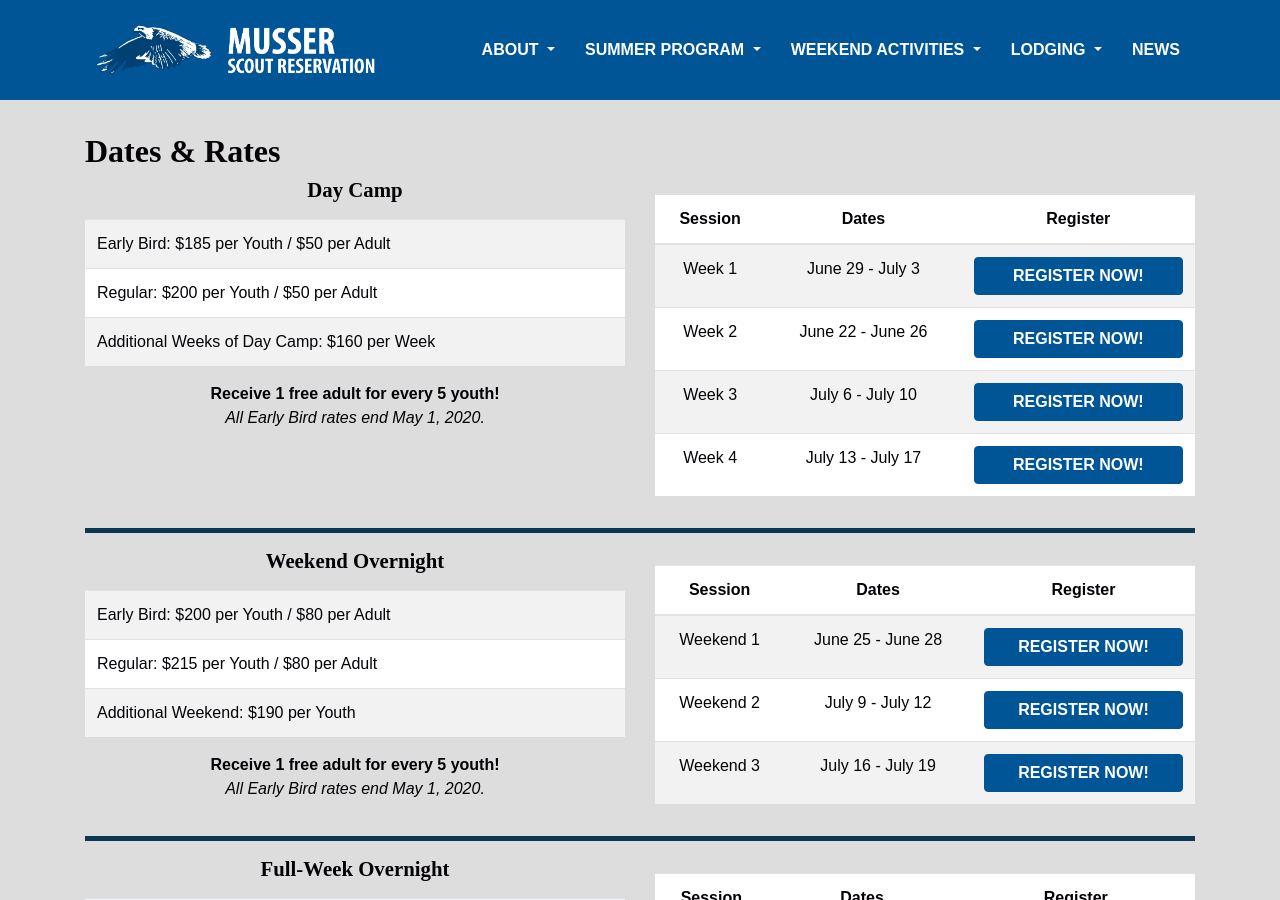
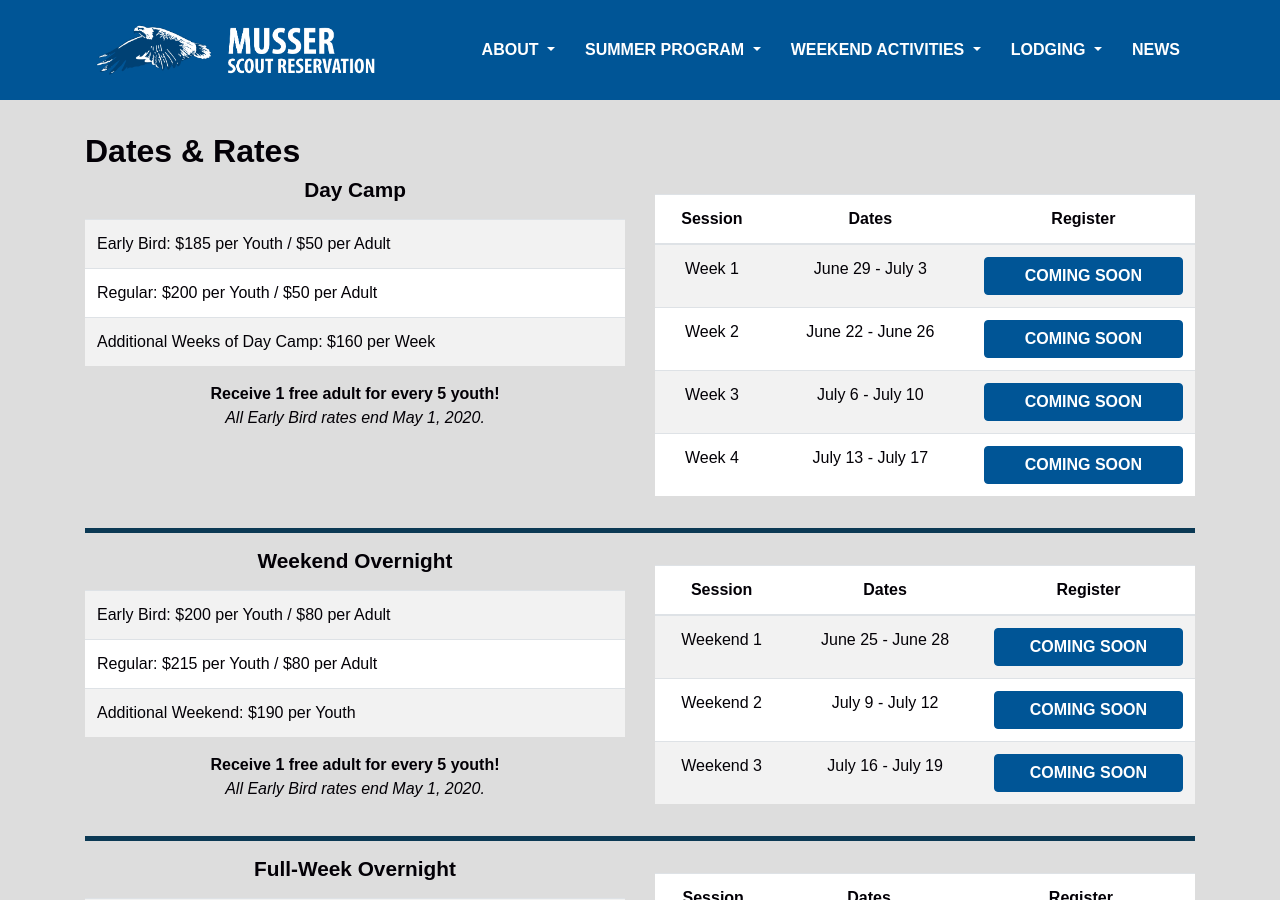
Before and after one commit to colbsa/MusserSR.org, a Jekyll site: the page built from summer-register.md, in a window 1280 px wide and 900 px high. Built offline with Jekyll 4.4.1, drawn with Linux system fonts in a browser that asks for light colours; some web fonts are replaced; some of the changed text lies outside the part shown.

Commit message:
Changed fonts, updated nav, added placeholder registration

```diff
--- a/_includes/page_head.html
+++ b/_includes/page_head.html
@@ -53,7 +53,7 @@
             </a>
             <div class="dropdown-menu dropdown-menu" aria-labelledby="navbarDropdownMenuLink">
               <a class="dropdown-item" href="/maps">Maps</a>
-              <a class="dropdown-item" href="/#">Calendar</a>
+              <!-- <a class="dropdown-item" href="/#">Calendar</a> -->
               <a class="dropdown-item" href="/hunting-fishing">Hunting &amp; Fishing</a>
             </div>
           </li>
--- a/assets/custom/css/style.css
+++ b/assets/custom/css/style.css
@@ -1,59 +1,4 @@
-/* === FONT FAMILY SETUP === */
-.museo-sans {
-  font-family: "museo-sans", sans-serif;
-}
-.museo-slab {
-  font-family: "museo-slab", serif;
-}
-@font-face {
-  font-family: museo-sans-n3;
-  src: url(https://use.typekit.com/af/f6d549/00000000000000000000e7fe/27/l?primer=7cdcb44be4a7db8877ffa5c0007b8dd865b3bbc383831fe2ea177f62257a9191&fvd=n3&v=3) format("woff2"), url(https://use.typekit.com/af/f6d549/00000000000000000000e7fe/27/d?primer=7cdcb44be4a7db8877ffa5c0007b8dd865b3bbc383831fe2ea177f62257a9191&fvd=n3&v=3) format("woff"), url(https://use.typekit.com/af/f6d549/00000000000000000000e7fe/27/a?primer=7cdcb44be4a7db8877ffa5c0007b8dd865b3bbc383831fe2ea177f62257a9191&fvd=n3&v=3) format("opentype");
-  font-weight: 300;
-  font-style: normal;
-}
-@font-face {
-  font-family: museo-sans-i3;
-  src: url(https://use.typekit.com/af/55aa58/00000000000000000000e802/27/l?primer=7cdcb44be4a7db8877ffa5c0007b8dd865b3bbc383831fe2ea177f62257a9191&fvd=i3&v=3) format("woff2"), url(https://use.typekit.com/af/55aa58/00000000000000000000e802/27/d?primer=7cdcb44be4a7db8877ffa5c0007b8dd865b3bbc383831fe2ea177f62257a9191&fvd=i3&v=3) format("woff"), url(https://use.typekit.com/af/55aa58/00000000000000000000e802/27/a?primer=7cdcb44be4a7db8877ffa5c0007b8dd865b3bbc383831fe2ea177f62257a9191&fvd=i3&v=3) format("opentype");
-  font-weight: 300;
-  font-style: italic;
-}
-@font-face {
-  font-family: museo-sans-n7;
-  src: url(https://use.typekit.com/af/c2dac6/00000000000000000000e805/27/l?primer=7cdcb44be4a7db8877ffa5c0007b8dd865b3bbc383831fe2ea177f62257a9191&fvd=n7&v=3) format("woff2"), url(https://use.typekit.com/af/c2dac6/00000000000000000000e805/27/d?primer=7cdcb44be4a7db8877ffa5c0007b8dd865b3bbc383831fe2ea177f62257a9191&fvd=n7&v=3) format("woff"), url(https://use.typekit.com/af/c2dac6/00000000000000000000e805/27/a?primer=7cdcb44be4a7db8877ffa5c0007b8dd865b3bbc383831fe2ea177f62257a9191&fvd=n7&v=3) format("opentype");
-  font-weight: 700;
-  font-style: normal;
-}
-@font-face {
-  font-family: museo-sans-i7;
-  src: url(https://use.typekit.com/af/dc6ba3/00000000000000000000e806/27/l?primer=7cdcb44be4a7db8877ffa5c0007b8dd865b3bbc383831fe2ea177f62257a9191&fvd=i7&v=3) format("woff2"), url(https://use.typekit.com/af/dc6ba3/00000000000000000000e806/27/d?primer=7cdcb44be4a7db8877ffa5c0007b8dd865b3bbc383831fe2ea177f62257a9191&fvd=i7&v=3) format("woff"), url(https://use.typekit.com/af/dc6ba3/00000000000000000000e806/27/a?primer=7cdcb44be4a7db8877ffa5c0007b8dd865b3bbc383831fe2ea177f62257a9191&fvd=i7&v=3) format("opentype");
-  font-weight: 700;
-  font-style: italic;
-}
-@font-face {
-  font-family: museo-slab-n3;
-  src: url(https://use.typekit.com/af/f8c331/0000000000000000000100fe/27/l?primer=7cdcb44be4a7db8877ffa5c0007b8dd865b3bbc383831fe2ea177f62257a9191&fvd=n3&v=3) format("woff2"), url(https://use.typekit.com/af/f8c331/0000000000000000000100fe/27/d?primer=7cdcb44be4a7db8877ffa5c0007b8dd865b3bbc383831fe2ea177f62257a9191&fvd=n3&v=3) format("woff"), url(https://use.typekit.com/af/f8c331/0000000000000000000100fe/27/a?primer=7cdcb44be4a7db8877ffa5c0007b8dd865b3bbc383831fe2ea177f62257a9191&fvd=n3&v=3) format("opentype");
-  font-weight: 300;
-  font-style: normal;
-}
-@font-face {
-  font-family: museo-slab-i3;
-  src: url(https://use.typekit.com/af/810490/000000000000000000010141/27/l?primer=7cdcb44be4a7db8877ffa5c0007b8dd865b3bbc383831fe2ea177f62257a9191&fvd=i3&v=3) format("woff2"), url(https://use.typekit.com/af/810490/000000000000000000010141/27/d?primer=7cdcb44be4a7db8877ffa5c0007b8dd865b3bbc383831fe2ea177f62257a9191&fvd=i3&v=3) format("woff"), url(https://use.typekit.com/af/810490/000000000000000000010141/27/a?primer=7cdcb44be4a7db8877ffa5c0007b8dd865b3bbc383831fe2ea177f62257a9191&fvd=i3&v=3) format("opentype");
-  font-weight: 300;
-  font-style: italic;
-}
-@font-face {
-  font-family: museo-slab-n7;
-  src: url(https://use.typekit.com/af/1b8c3f/000000000000000000011aff/27/l?primer=7cdcb44be4a7db8877ffa5c0007b8dd865b3bbc383831fe2ea177f62257a9191&fvd=n7&v=3) format("woff2"), url(https://use.typekit.com/af/1b8c3f/000000000000000000011aff/27/d?primer=7cdcb44be4a7db8877ffa5c0007b8dd865b3bbc383831fe2ea177f62257a9191&fvd=n7&v=3) format("woff"), url(https://use.typekit.com/af/1b8c3f/000000000000000000011aff/27/a?primer=7cdcb44be4a7db8877ffa5c0007b8dd865b3bbc383831fe2ea177f62257a9191&fvd=n7&v=3) format("opentype");
-  font-weight: 700;
-  font-style: normal;
-}
-@font-face {
-  font-family: museo-slab-i7;
-  src: url(https://use.typekit.com/af/3a798d/00000000000000000000ec0a/27/l?primer=7cdcb44be4a7db8877ffa5c0007b8dd865b3bbc383831fe2ea177f62257a9191&fvd=i7&v=3) format("woff2"), url(https://use.typekit.com/af/3a798d/00000000000000000000ec0a/27/d?primer=7cdcb44be4a7db8877ffa5c0007b8dd865b3bbc383831fe2ea177f62257a9191&fvd=i7&v=3) format("woff"), url(https://use.typekit.com/af/3a798d/00000000000000000000ec0a/27/a?primer=7cdcb44be4a7db8877ffa5c0007b8dd865b3bbc383831fe2ea177f62257a9191&fvd=i7&v=3) format("opentype");
-  font-weight: 700;
-  font-style: italic;
-}
-
+@import url("https://use.typekit.net/imn7bzt.css");
 
 /* === COLOR VARIABLES === */
 :root {
@@ -80,13 +25,12 @@
   --footer-background: var(--musser-grey);
 }
 
-
 /* === GLOBAL STYLES === */
 body {
   font-size: 1rem;
   color: var(--page-text);
   background-color: var(--page-background);
-  font-family: 'museo-sans', sans-serif;
+  font-family: 'myriad-pro', sans-serif;
   padding-top: 100px;
 }
 p {
@@ -94,12 +38,12 @@ p {
   margin: 30px 0;
 }
 h1, h2, h3 {
-  font-weight: 800;
-  font-family: 'museo-slab', serif;
+  font-weight: 900;
+  font-family: 'myriad-pro', sans-serif;
 }
 h4, h5, h6 {
-  font-weight: 800;
-  font-family: 'museo-sans', sans-serif;
+  font-weight: 700;
+  font-family: 'myriad-pro', sans-serif;
 }
 h1 {
   font-size: 2rem;
@@ -211,7 +155,7 @@ iframe {
 /* setup */
 .navbar.bg-light {
   background-color: var(--nav-background) !important;
-  font-family: 'museo-sans', sans-serif;
+  font-family: 'myriad-pro', sans-serif;
 }
 .navbar li.nav-item a.nav-link {
   color: var(--nav-links);
@@ -325,7 +269,7 @@ footer .list-inline {
 .footer h4 {
   font-weight: 600;
   margin-top: 10px;
-  font-family: 'museo-slab', serif;
+  font-family: 'myriad-pro', serif;
 }
 
 .footer-main {
--- a/summer-register.md
+++ b/summer-register.md
@@ -38,22 +38,22 @@ permalink: /summer/register
           <tr>
             <td>Week 1</td>
             <td>June 29 - July 3</td>
-            <td><a class="btn btn-primary btn-block" href="#">Register Now!</a></td>
+            <td><a class="btn btn-primary btn-block" href="#">Coming Soon</a></td>
           </tr>
           <tr>
             <td>Week 2</td>
             <td>June 22 - June 26</td>
-            <td><a class="btn btn-primary btn-block" href="#">Register Now!</a></td>
+            <td><a class="btn btn-primary btn-block" href="#">Coming Soon</a></td>
           </tr>
           <tr>
             <td>Week 3</td>
             <td>July 6 - July 10</td>
-            <td><a class="btn btn-primary btn-block" href="#">Register Now!</a></td>
+            <td><a class="btn btn-primary btn-block" href="#">Coming Soon</a></td>
           </tr>
           <tr>
             <td>Week 4</td>
             <td>July 13 - July 17</td>
-            <td><a class="btn btn-primary btn-block" href="#">Register Now!</a></td>
+            <td><a class="btn btn-primary btn-block" href="#">Coming Soon</a></td>
           </tr>
       </tbody>
     </table>
@@ -96,17 +96,17 @@ permalink: /summer/register
           <tr>
             <td>Weekend 1</td>
             <td>June 25 - June 28</td>
-            <td><a class="btn btn-primary btn-block" href="#">Register Now!</a></td>
+            <td><a class="btn btn-primary btn-block" href="#">Coming Soon</a></td>
           </tr>
           <tr>
             <td>Weekend 2</td>
             <td>July 9 - July 12</td>
-            <td><a class="btn btn-primary btn-block" href="#">Register Now!</a></td>
+            <td><a class="btn btn-primary btn-block" href="#">Coming Soon</a></td>
           </tr>
           <tr>
             <td>Weekend 3</td>
             <td>July 16 - July 19</td>
-            <td><a class="btn btn-primary btn-block" href="#">Register Now!</a></td>
+            <td><a class="btn btn-primary btn-block" href="#">Coming Soon</a></td>
           </tr>
       </tbody>
     </table>
@@ -146,7 +146,7 @@ permalink: /summer/register
           <tr>
             <td>Week 1</td>
             <td>July 19 – July 24</td>
-            <td><a class="btn btn-primary btn-block" href="#">Register Now!</a></td>
+            <td><a class="btn btn-primary btn-block" href="#">Coming Soon</a></td>
           </tr>
       </tbody>
     </table>
```
